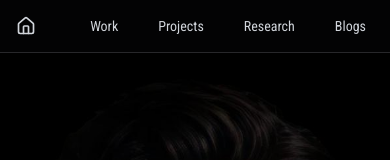
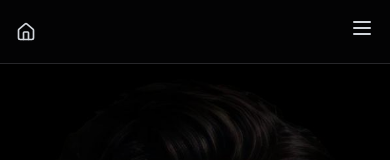
Before and after one commit to balajiudayagiri/fantastic-couscous, a Next.js app: page / in a window 390 px wide. Shown: the top 160 px of the page. Built offline with nearby package versions, Linux system fonts and the light colour scheme.

Commit message:
updated menu

```diff
--- a/src/customComponents/Header/Header.tsx
+++ b/src/customComponents/Header/Header.tsx
@@ -1,47 +1,35 @@
 "use client";
+
 import clsx from "clsx";
 import React from "react";
 import { usePathname, useRouter } from "next/navigation";
 import { Roboto_Condensed } from "next/font/google";
 import Link from "next/link";
-import { ArrowLeft, Home } from "lucide-react";
+import { ArrowLeft, Home, Menu } from "lucide-react";
+import {
+  Drawer,
+  DrawerTrigger,
+  DrawerContent,
+  DrawerClose,
+  DrawerTitle,
+  DrawerHeader,
+  DrawerDescription,
+  DrawerFooter,
+} from "../../components/ui/drawer";
 
-const roboto_condensed = Roboto_Condensed({
-  subsets: ["latin"],
-  display: "swap",
-  variable: "--font-poppins",
-  weight: ["300", "400", "700"],
-});
+// const roboto_condensed = Roboto_Condensed({
+//   subsets: ["latin"],
+//   display: "swap",
+//   variable: "--font-poppins",
+//   weight: ["300", "400", "700"],
+// });
 
 function Header() {
   const pathname = usePathname();
   const router = useRouter();
 
-  return (
-    <header
-      className={clsx(
-        roboto_condensed.className,
-        "fixed top-0 z-50 w-full transition-all duration-200 ease-in-out transform translate-y-0",
-        "p-0"
-      )}>
-      <div
-        className={clsx(
-          "flex items-center justify-between sm:px-8 px-4 py-4",
-          "bg-background/40 backdrop-blur-sm border-b"
-        )}>
-        <nav className="w-full flex items-center justify-between">
-          <span className="flex items-center gap-4">
-            {pathname === "/" ? null : (
-              <ArrowLeft onClick={() => router.back()} />
-            )}
-            <Link
-              aria-label="Home"
-              href="/"
-              className="font-bold text-xl sm:text-2xl text-gray-300 hover:text-white transition-colors">
-              <Home className="size-5" />
-            </Link>
-          </span>
-          <ul className="flex gap-6 text-sm font-medium items-center justify-between">
+  const navLinks = (
+    <>
       <li>
         <Link
           aria-label="Work"
@@ -78,7 +66,77 @@ function Header() {
           <span className="absolute inset-x-0 bottom-0 h-0.5 bg-white transform scale-x-0 group-hover:scale-x-100 transition-transform origin-left" />
         </Link>
       </li>
+    </>
+  );
+
+  return (
+    <header
+      className={clsx(
+        // roboto_condensed.className,
+        "fixed top-0 z-50 w-full transition-all duration-200 ease-in-out transform translate-y-0",
+        "p-0"
+      )}>
+      <div
+        className={clsx(
+          "flex items-center justify-between sm:px-8 px-4 py-4",
+          "bg-background/40 backdrop-blur-sm border-b"
+        )}>
+        <nav className="w-full flex items-center justify-between">
+          <span className="flex items-center gap-4">
+            {pathname === "/" ? null : (
+              <ArrowLeft onClick={() => router.back()} />
+            )}
+            <Link
+              aria-label="Home"
+              href="/"
+              className="font-bold text-xl sm:text-2xl text-gray-300 hover:text-white transition-colors">
+              <Home className="size-5" />
+            </Link>
+          </span>
+
+          {/* Desktop Navigation */}
+          <ul className="hidden sm:flex gap-6 text-sm font-medium items-center">
+            {navLinks}
           </ul>
+
+          {/* Mobile Navigation using Drawer */}
+          <div className="sm:hidden">
+            <Drawer>
+              <DrawerTrigger asChild>
+                <button
+                  aria-label="Open menu"
+                  className="text-gray-300 hover:text-white transition-colors">
+                  <Menu />
+                </button>
+              </DrawerTrigger>
+              <DrawerContent className="min-h-[65%]">
+                <DrawerHeader>
+                  <DrawerTitle>Menu</DrawerTitle>
+                  <DrawerDescription>
+                    There is Lot more to explore
+                  </DrawerDescription>
+                </DrawerHeader>
+                <div className="p-4">
+                  <DrawerClose className="block w-full">
+                    <ul
+                      className={clsx(
+                        "flex flex-col gap-4 text-base font-medium",
+                        "[&>li]:px-3 [&>li]:py-2 [&>li]:w-full" //stules added to its children
+                      )}>
+                      {navLinks}
+                    </ul>
+                  </DrawerClose>
+                </div>
+                <DrawerFooter>
+                  <DrawerClose className="block w-full">
+                    <button className="w-full bg-primary/20 py-2 rounded-md">
+                      close
+                    </button>
+                  </DrawerClose>
+                </DrawerFooter>
+              </DrawerContent>
+            </Drawer>
+          </div>
         </nav>
       </div>
     </header>
```
Lines whose indentation alone changed are shown as unchanged.
